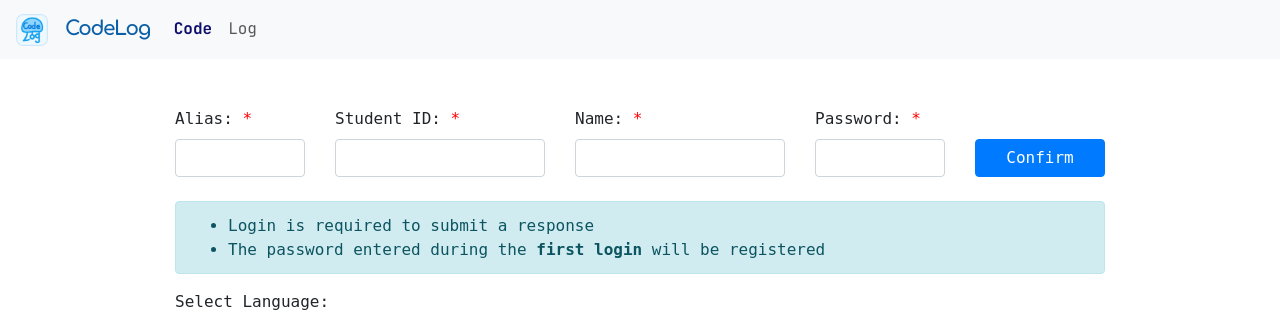
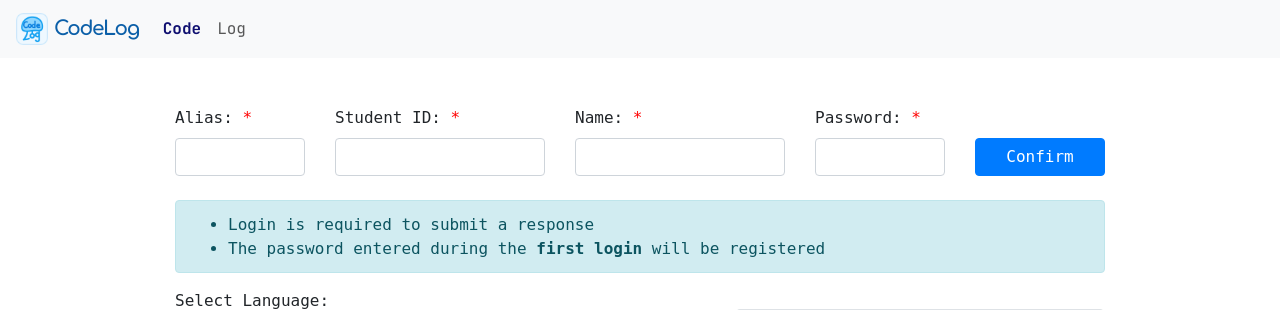
Before and after one commit to csolutn/codelog-dist, a Flask app: page / in a window 1280 px wide. Shown: the top 310 px of the page. Run offline with Flask 3, Linux system fonts and the light colour scheme; some libraries are stand-ins or nearby versions; some web fonts are replaced.

Commit message:
Navbar: icon and label closer together
Co-Authored-By: Claude Opus 5.5 <noreply@anthropic.com>

```diff
--- a/app/templates/base.html
+++ b/app/templates/base.html
@@ -161,7 +161,7 @@ body:hover *::-webkit-scrollbar {
     <nav class="navbar navbar-expand bg-light">
         <div class="container-fluid">
             <a class="navbar-brand" href="/">
-                <img src="/static/icons/icon.png?v=2" alt="CodeLog Icon" style="width: 32px; height: 32px; margin-right: 5px;">
+                <img src="/static/icons/icon.png?v=2" alt="CodeLog Icon" style="width: 32px; height: 32px; margin-right: 6px;">
                 <span class="brand-label">CodeLog</span>
             </a>
             <button class="navbar-toggler" type="button" data-bs-toggle="collapse" data-bs-target="#navbarNav" aria-controls="navbarNav" aria-expanded="false" aria-label="Toggle navigation">
@@ -283,6 +283,10 @@ document.addEventListener('DOMContentLoaded', function () {
 
     }
         /* 로고 라벨: 아이콘과 같은 둥근 글꼴, 글자 간격은 거의 붙게 */
+        .navbar .navbar-brand {
+            display: inline-flex;   /* 아이콘과 라벨 사이 공백 문자 없애기 */
+            align-items: center;
+        }
         .navbar .navbar-brand .brand-label {
             font-family: 'Comfortaa', sans-serif !important;
             font-weight: 700;
```
